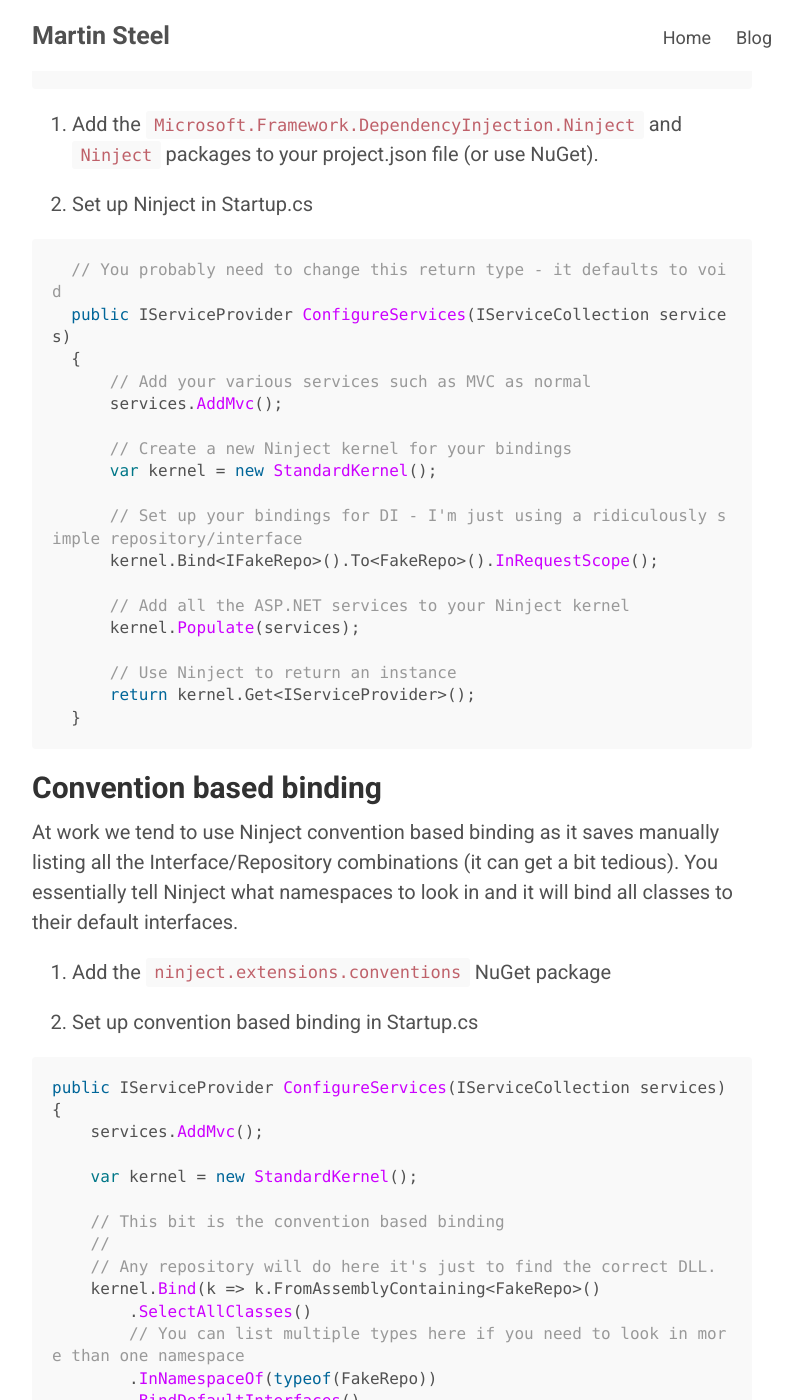
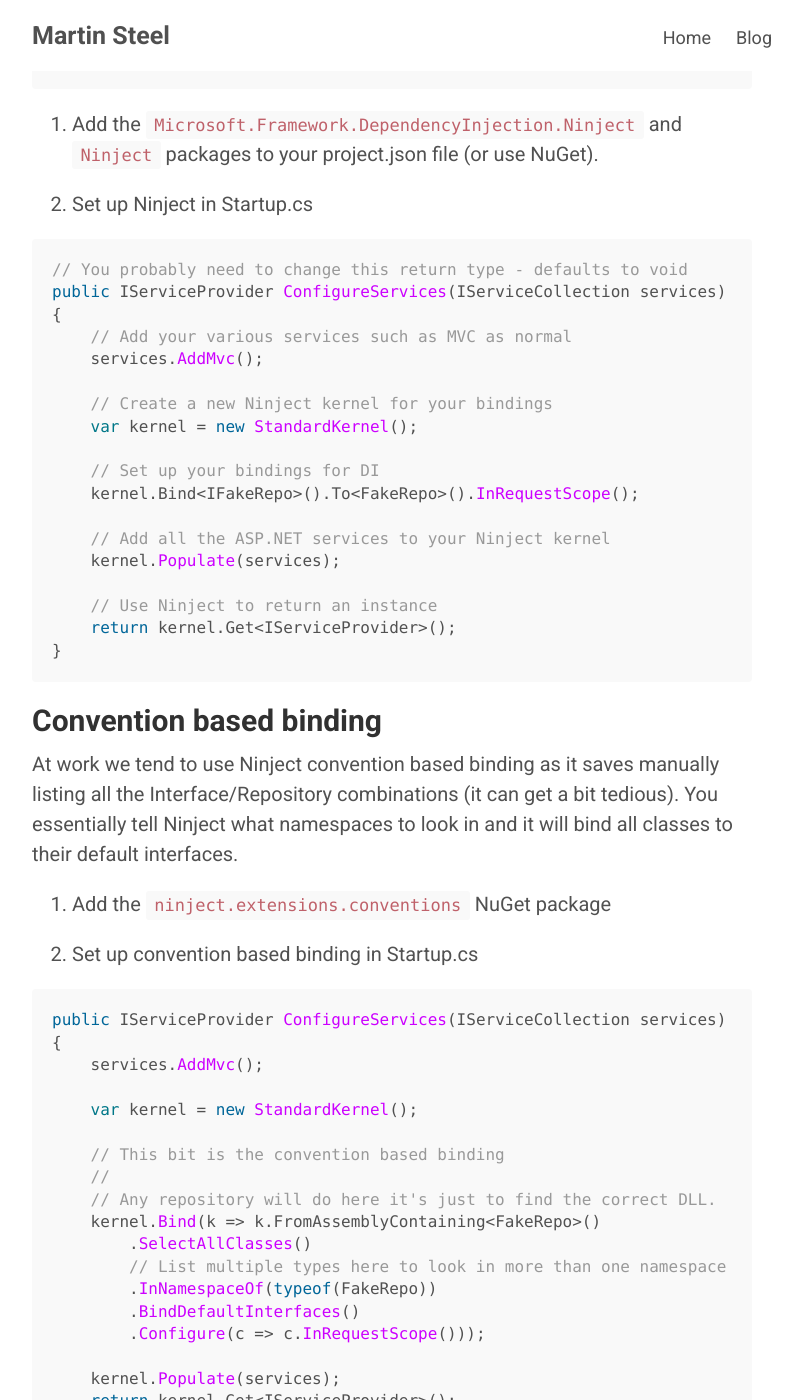
Before and after one commit to martinsteel/martinsteel.github.io, a Jekyll site: the page built from _posts/2015-05-18-using-ninject-with-mvc6.md, in a window 1280 px wide and 1400 px high, scrolled down 771 px. Shown: the whole window, without its empty margins (248-1050 px from the left). Built offline with Jekyll 4.4.1, drawn with Linux system fonts in a browser that asks for light colours; Markdown is read by kramdown in place of the engine named in the settings.

Commit message:
Tweak samples for line length

````diff
--- a/_posts/2015-05-18-using-ninject-with-mvc6.md
+++ b/_posts/2015-05-18-using-ninject-with-mvc6.md
@@ -23,24 +23,24 @@ The Ninject adapter package isn't yet available on NuGet so you'll need to add t
 3. Set up Ninject in Startup.cs
 
   ``` csharp
-  // You probably need to change this return type - it defaults to void
-  public IServiceProvider ConfigureServices(IServiceCollection services)
-  {
-      // Add your various services such as MVC as normal
-      services.AddMvc();
+// You probably need to change this return type - defaults to void
+public IServiceProvider ConfigureServices(IServiceCollection services)
+{
+    // Add your various services such as MVC as normal
+    services.AddMvc();
 
-      // Create a new Ninject kernel for your bindings
-      var kernel = new StandardKernel();
+    // Create a new Ninject kernel for your bindings
+    var kernel = new StandardKernel();
 
-      // Set up your bindings for DI - I'm just using a ridiculously simple repository/interface
-      kernel.Bind<IFakeRepo>().To<FakeRepo>().InRequestScope();
+    // Set up your bindings for DI
+    kernel.Bind<IFakeRepo>().To<FakeRepo>().InRequestScope();
 
-      // Add all the ASP.NET services to your Ninject kernel
-      kernel.Populate(services);
+    // Add all the ASP.NET services to your Ninject kernel
+    kernel.Populate(services);
 
-      // Use Ninject to return an instance
-      return kernel.Get<IServiceProvider>();
-  }
+    // Use Ninject to return an instance
+    return kernel.Get<IServiceProvider>();
+}
   ```
 
 ## Convention based binding
@@ -63,7 +63,7 @@ public IServiceProvider ConfigureServices(IServiceCollection services)
     // Any repository will do here it's just to find the correct DLL.
     kernel.Bind(k => k.FromAssemblyContaining<FakeRepo>()
         .SelectAllClasses()
-        // You can list multiple types here if you need to look in more than one namespace
+        // List multiple types here to look in more than one namespace
         .InNamespaceOf(typeof(FakeRepo))
         .BindDefaultInterfaces()
         .Configure(c => c.InRequestScope()));
````
